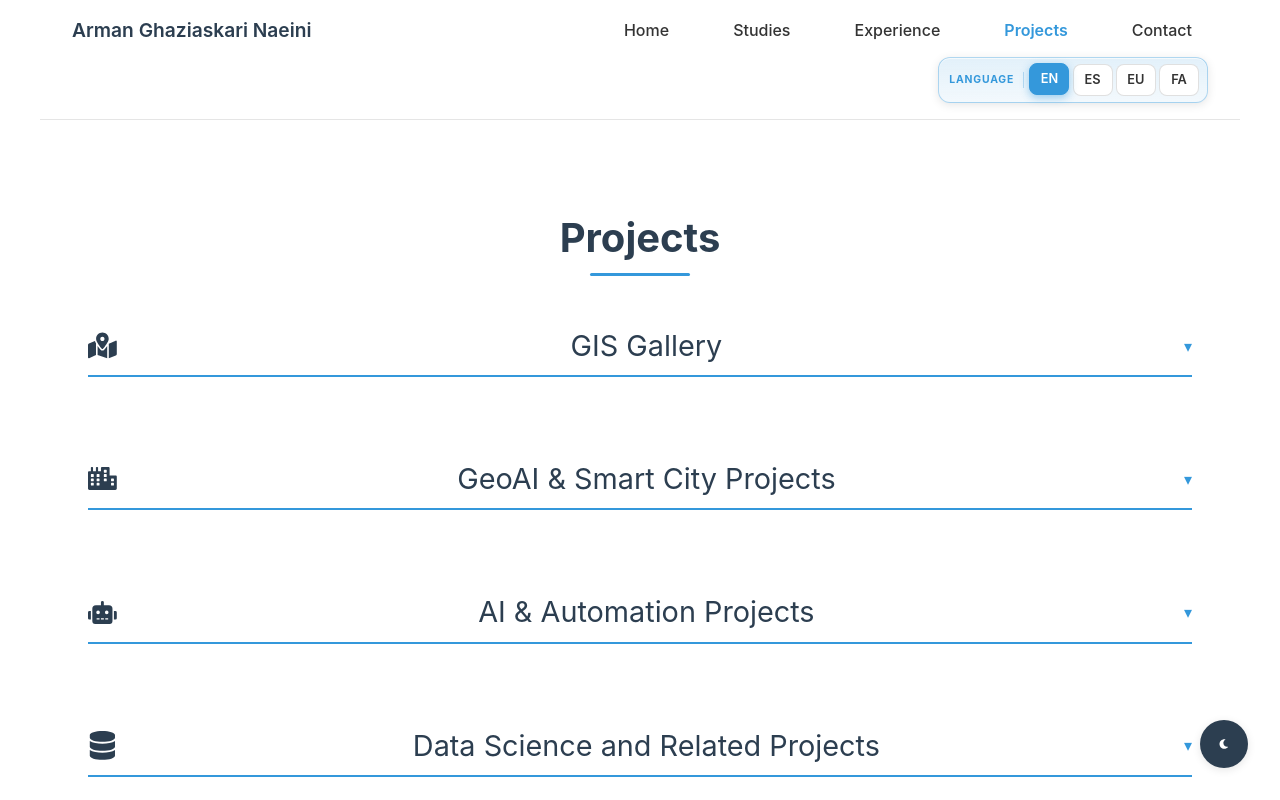
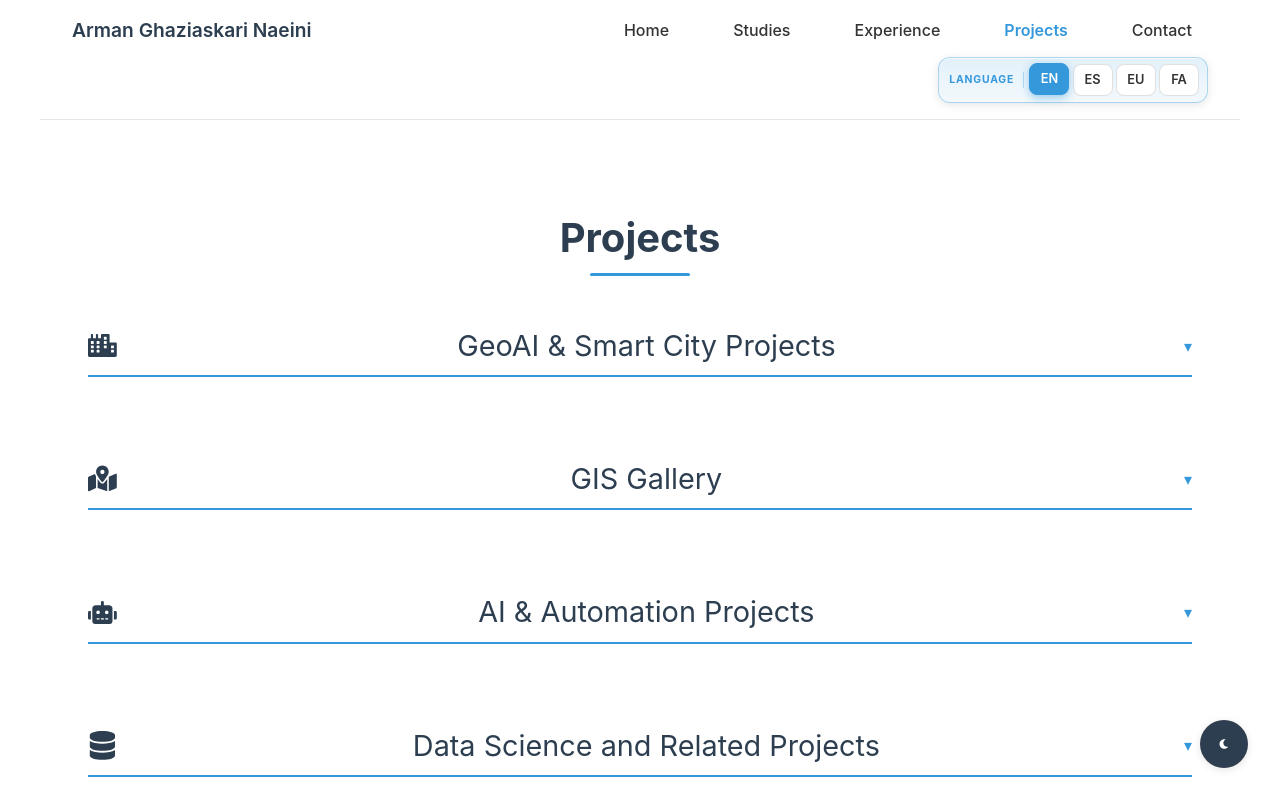
Before and after one commit to armanghazi/portfolio, a React (Vite) app: page /portfolio/projects in a window 1280 px wide. Shown: the top 800 px of the page. Built offline with nearby package versions, Linux system fonts and the light colour scheme.

Commit message:
Refactor Projects component to remove duplicate GeoAI & Smart City Projects section and ensure proper rendering

```diff
--- a/src/pages/Projects.jsx
+++ b/src/pages/Projects.jsx
@@ -364,6 +364,16 @@ const Projects = () => {
       <article>
         <details className="section-accordion">
           <summary className="category-title">
+            <FaCity />
+            GeoAI & Smart City Projects
+          </summary>
+          <ProjectGrid projects={geoAiSmartCityProjects} />
+        </details>
+      </article>
+
+      <article>
+        <details className="section-accordion">
+          <summary className="category-title">
             <FaMapMarkedAlt />
             GIS Gallery
           </summary>
@@ -393,16 +403,6 @@ const Projects = () => {
               Selected GIS Works(In Spanish)
             </a>
           </div>
-        </details>
-      </article>
-
-      <article>
-        <details className="section-accordion">
-          <summary className="category-title">
-            <FaCity />
-            GeoAI & Smart City Projects
-          </summary>
-          <ProjectGrid projects={geoAiSmartCityProjects} />
         </details>
       </article>
 
```
